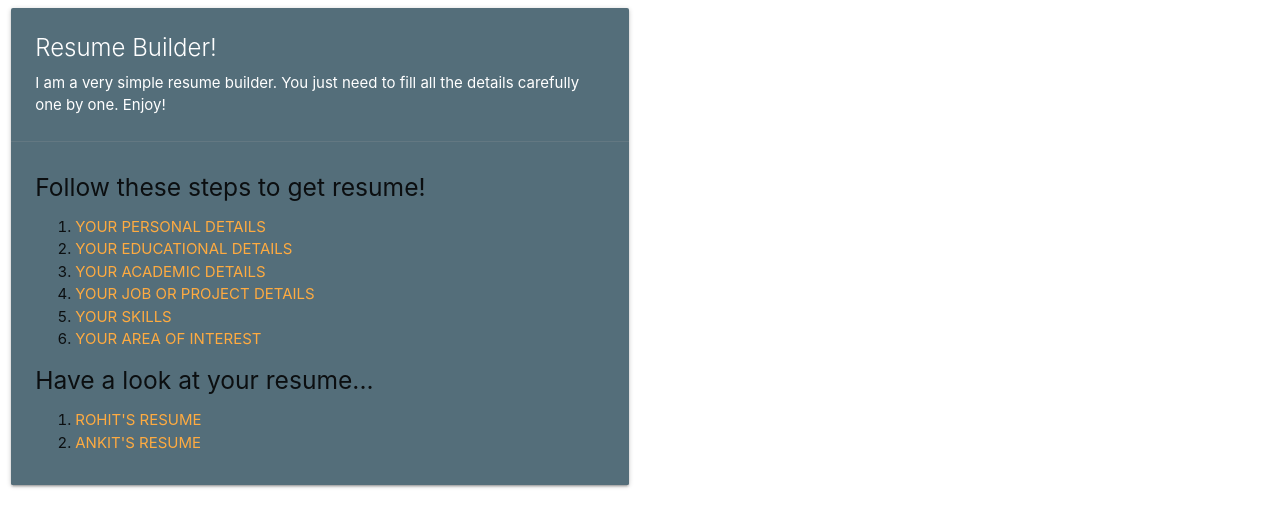
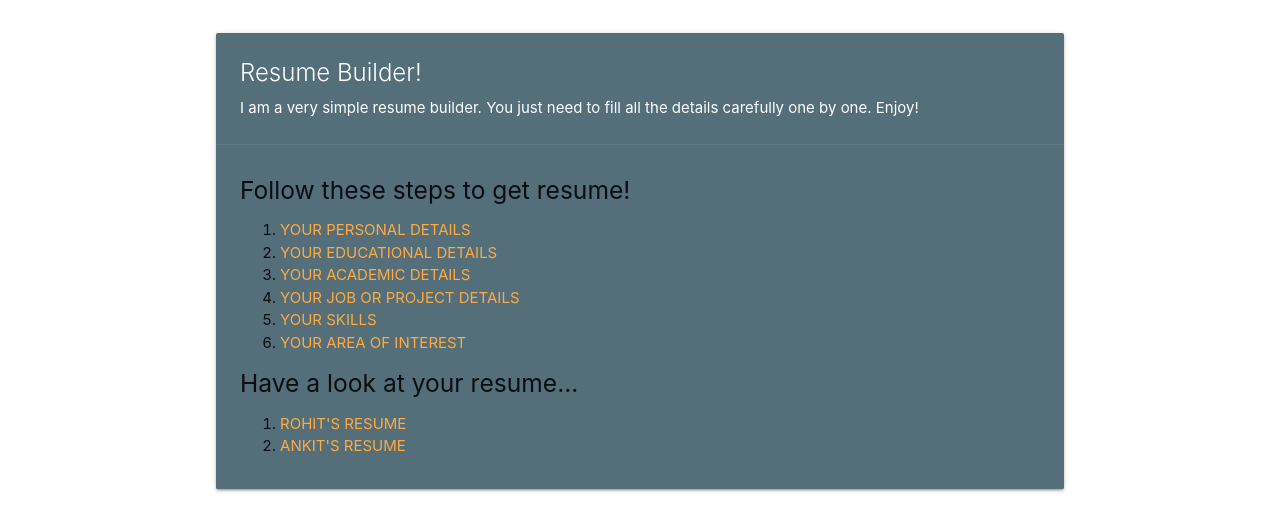
Before and after one commit to rabhi1611/Resume-Builder-Django, a Django app: page / in a window 1280 px wide. Shown: the top 531 px of the page. Run offline with Django 4.2, Linux system fonts and the light colour scheme; data comes from the database, SQL or seed files in the repository; some libraries are stand-ins or nearby versions.

Commit message:
fixed styles

```diff
--- a/template/resume_builderApp/home.html
+++ b/template/resume_builderApp/home.html
@@ -22,8 +22,8 @@
 
     <body>
 
-        <div class="row">
-            <div class="col s12 m6">
+        <div class="row" style="margin:16%; margin-top: 2%">
+            <div class="col s12 m12">
               <div class="card blue-grey darken-1">
                 <div class="card-content white-text">
                   <span class="card-title">Resume Builder!</span>
```
